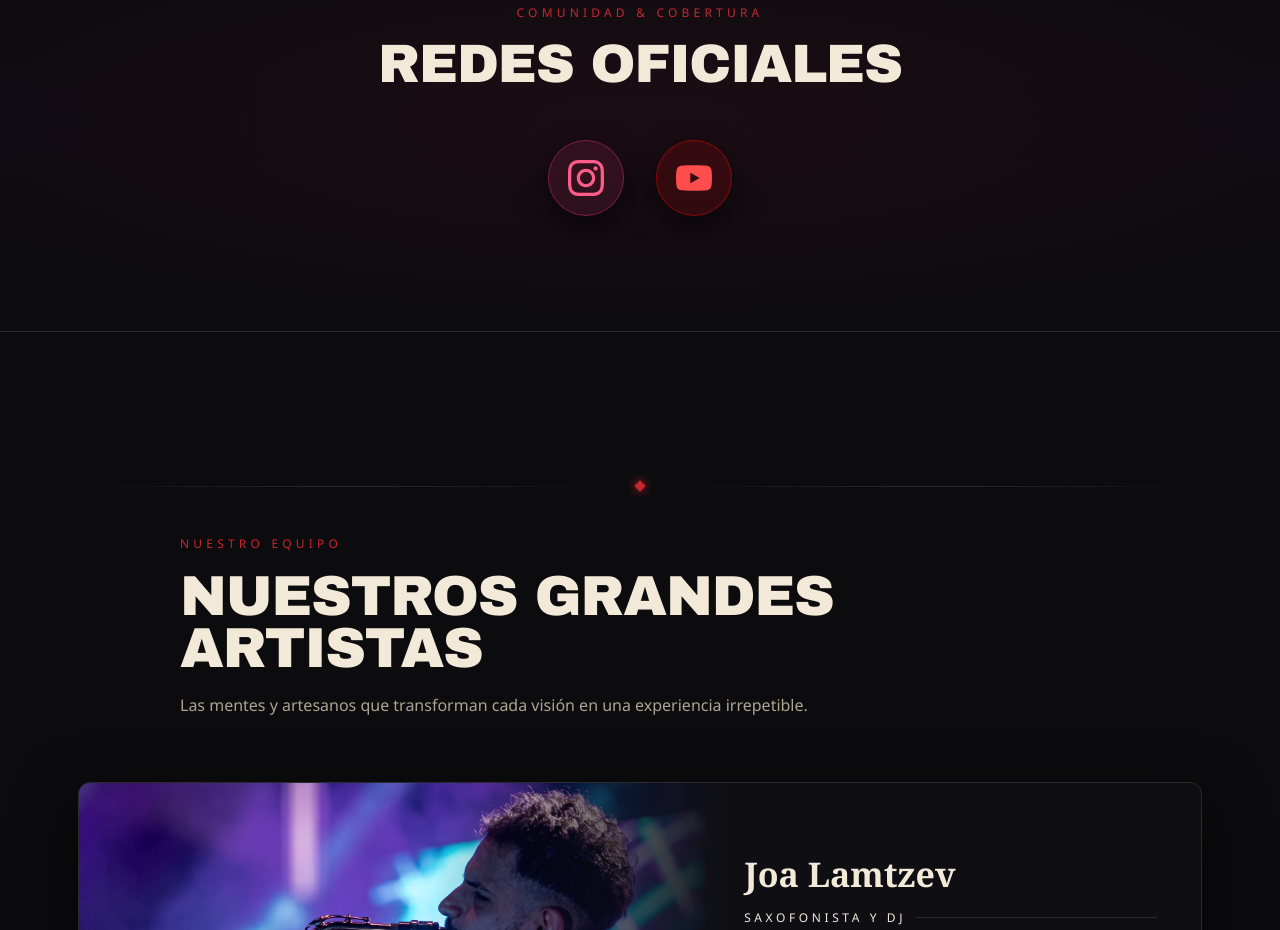
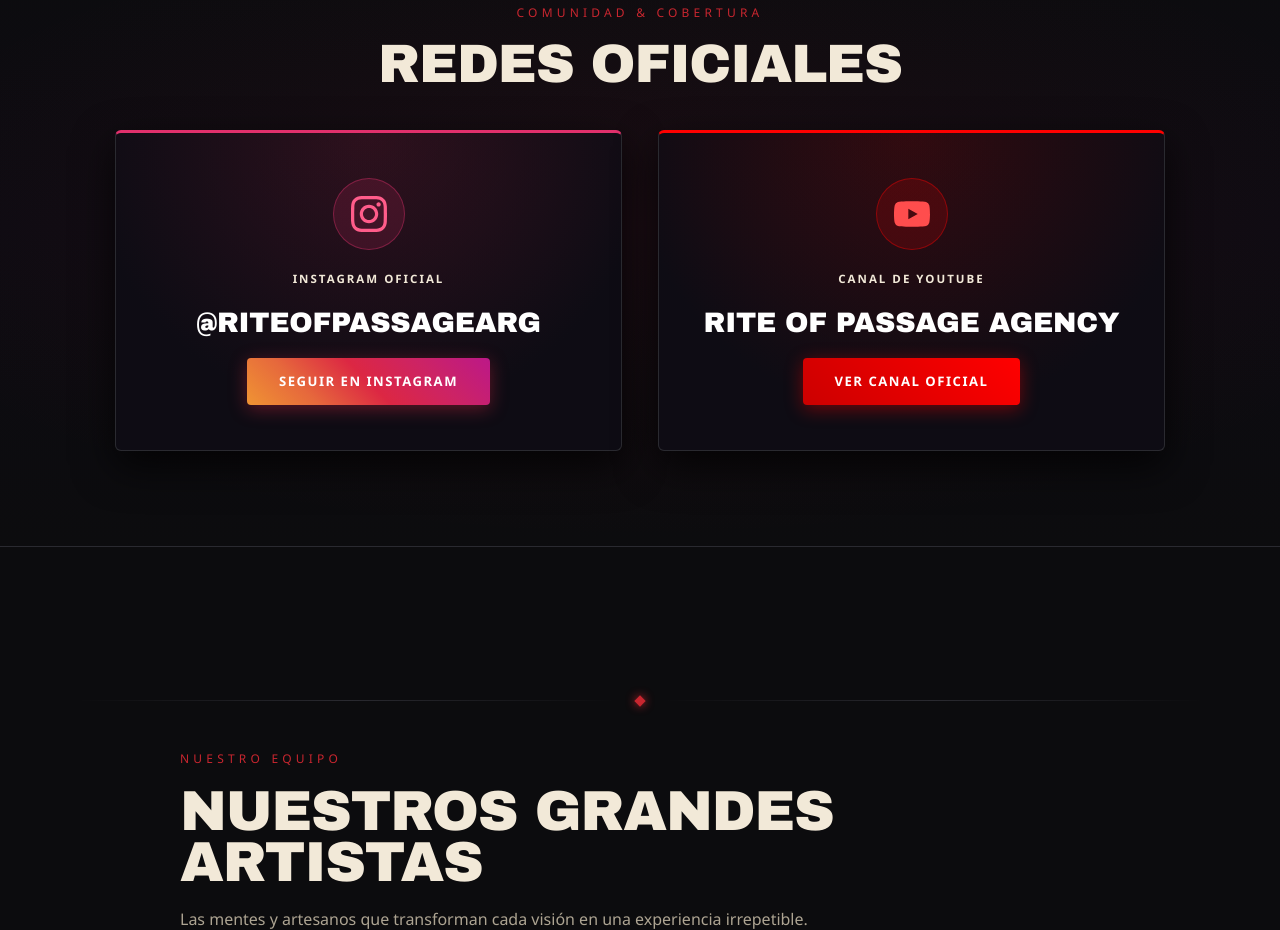
Before and after one commit to leonardolazza/rite_of_passage, an Astro site: page / in a window 1280 px wide. Shown: the part 4315-5245 px from the top of the page. Built offline with nearby package versions, Linux system fonts and the light colour scheme; Astro itself is replaced by a stand-in of ours.

Commit message:
fix: restaurar tarjetas en seccion de redes oficiales manteniendo logos en footer

```diff
--- a/src/components/SocialSection.astro
+++ b/src/components/SocialSection.astro
@@ -10,20 +10,34 @@ import { siteConfig } from '../data/siteConfig';
       <h2 class="glow" style="max-width: 100%; margin: 0 auto; font-size: clamp(28px, 5.5vw, 54px);">Redes Oficiales</h2>
     </div>
 
-    <div class="social-logos-row reveal d1">
+    <div class="social-multimedia-grid">
       <!-- INSTAGRAM -->
-      <a href={siteConfig.socials.instagram.url} target="_blank" rel="noopener noreferrer" class="social-logo-btn ig" aria-label={`Instagram ${siteConfig.socials.instagram.handle}`}>
-        <svg viewBox="0 0 24 24" width="38" height="38" fill="currentColor">
+      <div class="social-media-box instagram reveal d1">
+        <div class="social-icon-circle ig">
+          <svg viewBox="0 0 24 24" width="36" height="36" fill="currentColor">
             <path d="M12 2.163c3.204 0 3.584.012 4.85.07 3.252.148 4.771 1.691 4.919 4.919.058 1.265.069 1.645.069 4.849 0 3.205-.012 3.584-.069 4.849-.149 3.225-1.664 4.771-4.919 4.919-1.266.058-1.644.07-4.85.07-3.204 0-3.584-.012-4.849-.07-3.26-.149-4.771-1.699-4.919-4.92-.058-1.265-.07-1.644-.07-4.849 0-3.204.13-3.583.07-4.849.149-3.227 1.664-4.771 4.919-4.919 1.266-.057 1.645-.069 4.849-.069zm0-2.163c-3.259 0-3.667.014-4.947.072-4.358.2-6.78 2.618-6.98 6.98-.059 1.281-.073 1.689-.073 4.948 0 3.259.014 3.668.072 4.948.2 4.358 2.618 6.78 6.98 6.98 1.281.058 1.689.072 4.948.072 3.259 0 3.668-.014 4.948-.072 4.354-.2 6.782-2.618 6.979-6.98.059-1.28.073-1.689.073-4.948 0-3.259-.014-3.667-.072-4.947-.196-4.354-2.617-6.78-6.979-6.98-1.281-.059-1.69-.073-4.949-.073zm0 5.838c-3.403 0-6.162 2.759-6.162 6.162s2.759 6.163 6.162 6.163 6.162-2.759 6.162-6.163c0-3.403-2.759-6.162-6.162-6.162zm0 10.162c-2.209 0-4-1.79-4-4 0-2.209 1.791-4 4-4s4 1.791 4 4c0 2.21-1.791 4-4 4zm6.406-11.845c-.796 0-1.441.645-1.441 1.44s.645 1.44 1.441 1.44c.795 0 1.439-.645 1.439-1.44s-.644-1.44-1.439-1.44z"/>
           </svg>
+        </div>
+        <span class="social-tag-pill ig">INSTAGRAM OFICIAL</span>
+        <h3 class="social-box-title">{siteConfig.socials.instagram.handle}</h3>
+        <a href={siteConfig.socials.instagram.url} target="_blank" class="social-btn-brand ig">
+          <span>Seguir en Instagram</span>
         </a>
+      </div>
 
       <!-- YOUTUBE -->
-      <a href={siteConfig.socials.youtube.url} target="_blank" rel="noopener noreferrer" class="social-logo-btn yt" aria-label={`Canal oficial ${siteConfig.socials.youtube.handle}`}>
-        <svg viewBox="0 0 24 24" width="38" height="38" fill="currentColor">
+      <div class="social-media-box youtube reveal d2">
+        <div class="social-icon-circle yt">
+          <svg viewBox="0 0 24 24" width="36" height="36" fill="currentColor">
             <path d="M23.498 6.186a3.016 3.016 0 0 0-2.122-2.136C19.505 3.545 12 3.545 12 3.545s-7.505 0-9.377.505A3.017 3.017 0 0 0 .502 6.186C0 8.07 0 12 0 12s0 3.93.502 5.814a3.016 3.016 0 0 0 2.122 2.136c1.871.505 9.376.505 9.376.505s7.505 0 9.377-.505a3.015 3.015 0 0 0 2.122-2.136C24 15.93 24 12 24 12s0-3.93-.502-5.814zM9.545 15.568V8.432L15.818 12l-6.273 3.568z"/>
           </svg>
+        </div>
+        <span class="social-tag-pill yt">CANAL DE YOUTUBE</span>
+        <h3 class="social-box-title">{siteConfig.socials.youtube.handle}</h3>
+        <a href={siteConfig.socials.youtube.url} target="_blank" class="social-btn-brand yt">
+          <span>Ver Canal Oficial</span>
         </a>
       </div>
     </div>
+  </div>
 </section>
```
Also changed, not shown: index.html (+19 -5 lines). Lines whose indentation alone changed are shown as unchanged.
